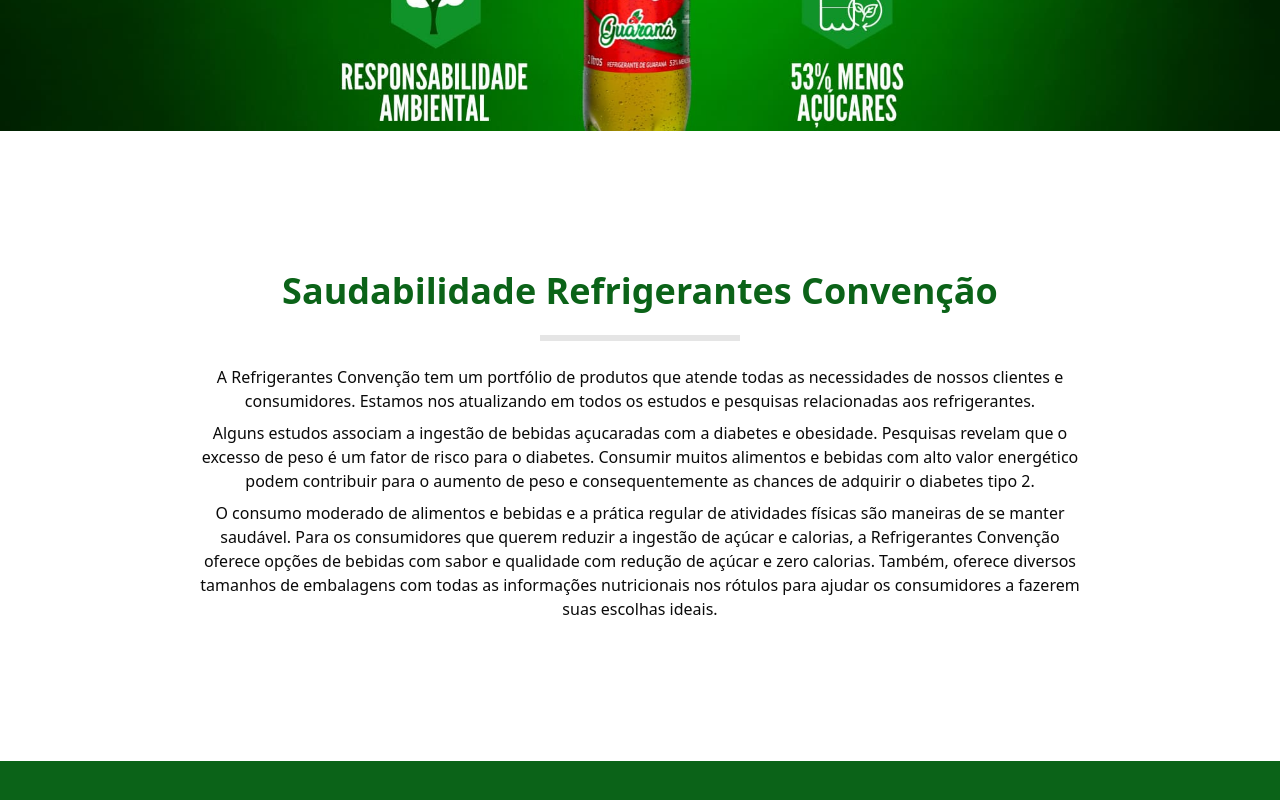
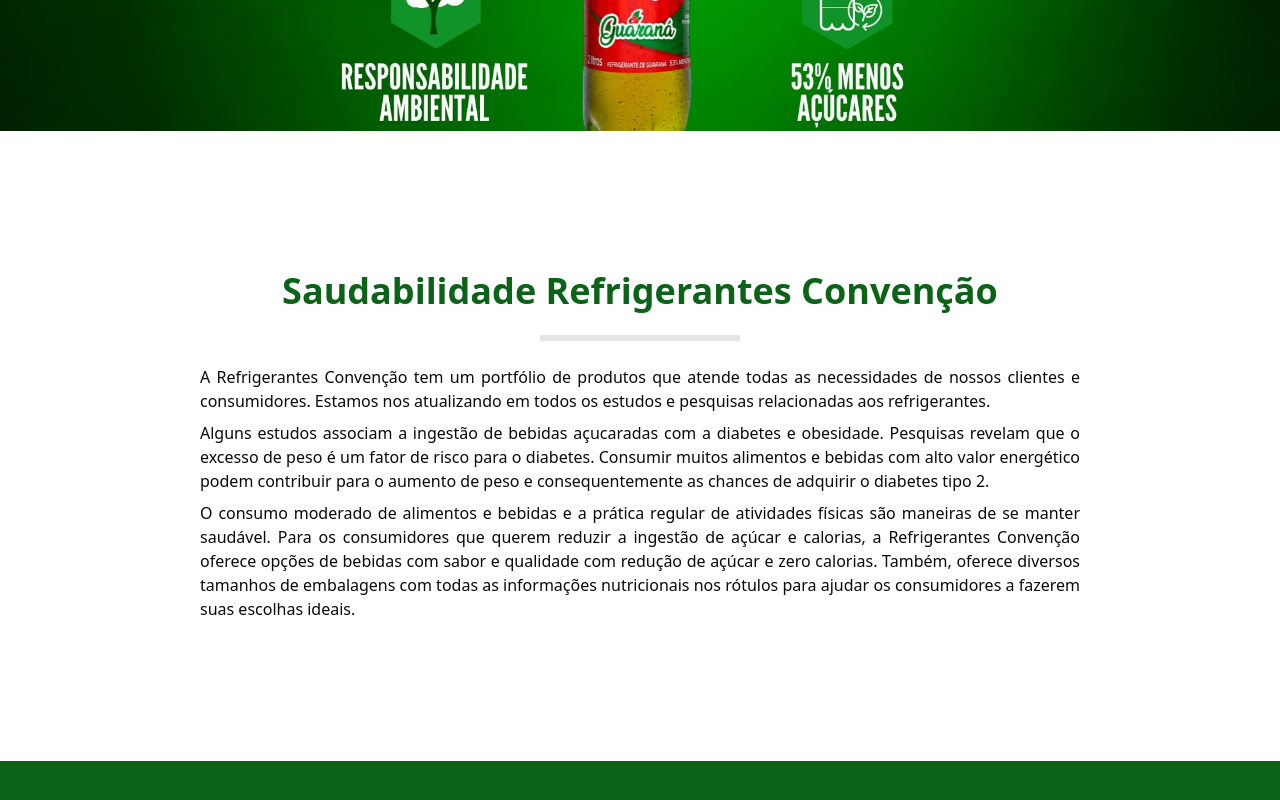
Before and after one commit to refrigeranteconvencaorj-sys/convencao, a React (Vite) app: page /saudabilidade in a window 1280 px wide. Shown: the part 410-1210 px from the top of the page. Built offline with nearby package versions, Linux system fonts and the light colour scheme.

Commit message:
mudar texto para justificado

```diff
--- a/src/components/Healthiness.jsx
+++ b/src/components/Healthiness.jsx
@@ -16,14 +16,14 @@
 
         <hr className="p-2 w-50 mx-auto border-t-6" />
 
-        <p className="mt-2 text-center text-base">
+        <p className="mt-2 text-justify text-base">
           A Refrigerantes Convenção tem um portfólio de produtos que atende
           todas as necessidades de nossos clientes e consumidores. Estamos nos
           atualizando em todos os estudos e pesquisas relacionadas aos
           refrigerantes.
         </p>
 
-        <p className="mt-2 text-center text-base">
+        <p className="mt-2 text-justify text-base">
           Alguns estudos associam a ingestão de bebidas açucaradas com a
           diabetes e obesidade. Pesquisas revelam que o excesso de peso é um
           fator de risco para o diabetes. Consumir muitos alimentos e bebidas
@@ -31,7 +31,7 @@
           consequentemente as chances de adquirir o diabetes tipo 2.
         </p>
 
-        <p className="mt-2 text-center text-base">
+        <p className="mt-2 text-justify text-base">
           O consumo moderado de alimentos e bebidas e a prática regular de
           atividades físicas são maneiras de se manter saudável. Para os
           consumidores que querem reduzir a ingestão de açúcar e calorias, a
```
